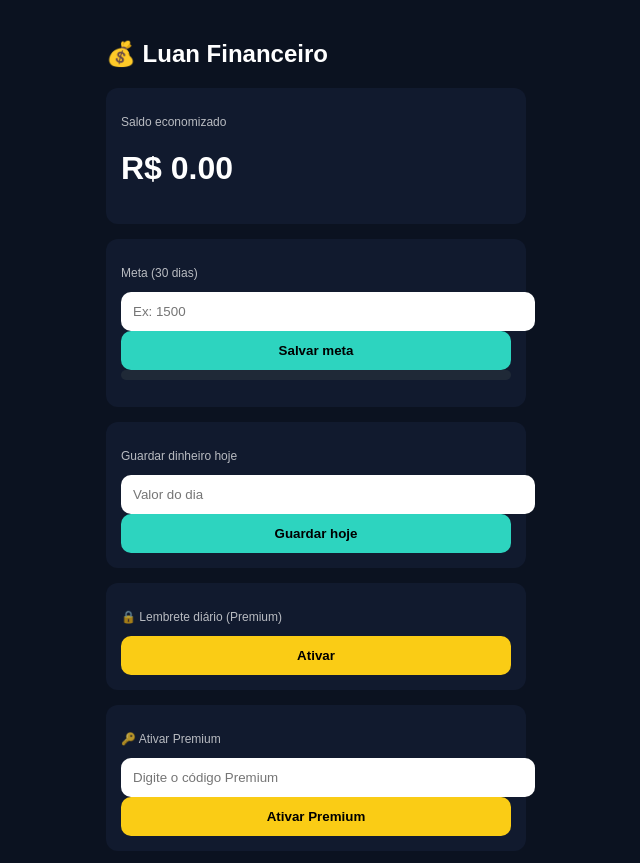
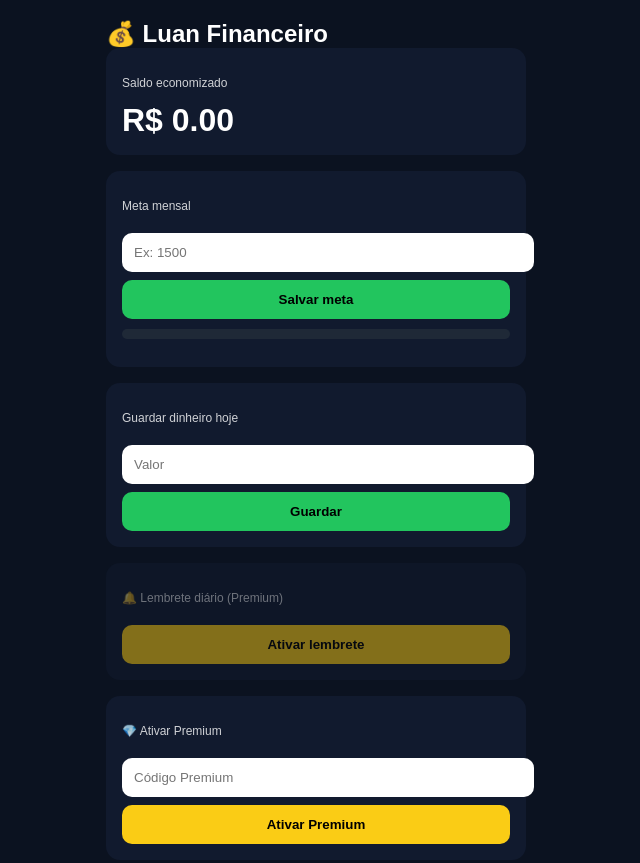
Before and after one commit to luanfelix01/Planilha-financeira-, a plain HTML site: page index.html in a window 1280 px wide. Shown: the top 863 px of the page, without its empty margins (324-964 px from the left). Drawn offline with Linux system fonts and the light colour scheme.

Commit message:
Update index.html

```diff
--- a/index.html
+++ b/index.html
@@ -6,16 +6,64 @@
 <title>Luan Financeiro</title>
 
 <style>
-body{margin:0;font-family:Arial;background:#0b1220;color:#fff}
-.container{max-width:420px;margin:auto;padding:20px}
-.card{background:#111a2e;border-radius:12px;padding:15px;margin-bottom:15px}
-button,input{width:100%;padding:12px;border:none;border-radius:10px}
-.btn{background:#2dd4bf;font-weight:bold}
-.btn-premium{background:#facc15;color:#000;font-weight:bold}
-.small{font-size:12px;opacity:.7}
-.progress{background:#1f2937;border-radius:10px;height:10px;overflow:hidden}
-.progress div{height:100%;background:#22c55e;width:0%}
-ul{padding-left:18px}
+body{
+  margin:0;
+  font-family:Arial,Helvetica,sans-serif;
+  background:#0b1220;
+  color:#fff;
+}
+.container{
+  max-width:420px;
+  margin:auto;
+  padding:20px;
+}
+.card{
+  background:#111a2e;
+  border-radius:14px;
+  padding:16px;
+  margin-bottom:16px;
+}
+h1,h2{margin:0}
+input,button{
+  width:100%;
+  padding:12px;
+  border-radius:10px;
+  border:none;
+  margin-top:8px;
+}
+button{
+  font-weight:bold;
+  cursor:pointer;
+}
+.btn{
+  background:#22c55e;
+}
+.btn-premium{
+  background:#facc15;
+  color:#000;
+}
+.small{
+  font-size:12px;
+  opacity:.8;
+}
+.progress{
+  background:#1f2937;
+  height:10px;
+  border-radius:10px;
+  overflow:hidden;
+  margin-top:10px;
+}
+.progress div{
+  height:100%;
+  background:#22c55e;
+  width:0%;
+}
+ul{
+  padding-left:18px;
+}
+.lock{
+  opacity:.5;
+}
 </style>
 </head>
 
@@ -30,27 +78,30 @@ ul{padding-left:18px}
 </div>
 
 <div class="card">
-  <p class="small">Meta (30 dias)</p>
+  <p class="small">Meta mensal</p>
   <input id="metaInput" type="number" placeholder="Ex: 1500">
   <button class="btn" onclick="salvarMeta()">Salvar meta</button>
-  <div class="progress"><div id="progress"></div></div>
+
+  <div class="progress">
+    <div id="progress"></div>
+  </div>
   <p id="simulador" class="small"></p>
 </div>
 
 <div class="card">
   <p class="small">Guardar dinheiro hoje</p>
-  <input id="valorDia" type="number" placeholder="Valor do dia">
-  <button class="btn" onclick="guardar()">Guardar hoje</button>
+  <input id="valorDia" type="number" placeholder="Valor">
+  <button class="btn" onclick="guardar()">Guardar</button>
 </div>
 
-<div class="card">
-  <p class="small">🔒 Lembrete diário (Premium)</p>
-  <button class="btn-premium" onclick="ativarLembrete()">Ativar</button>
+<div class="card" id="premiumCard">
+  <p class="small">🔔 Lembrete diário (Premium)</p>
+  <button class="btn-premium" onclick="ativarLembrete()">Ativar lembrete</button>
 </div>
 
-<div class="card">
-  <p class="small">🔑 Ativar Premium</p>
-  <input id="codigoPremium" placeholder="Digite o código Premium">
+<div class="card" id="ativarPremiumCard">
+  <p class="small">💎 Ativar Premium</p>
+  <input id="codigoPremium" placeholder="Código Premium">
   <button class="btn-premium" onclick="ativarPremium()">Ativar Premium</button>
 </div>
 
@@ -68,74 +119,101 @@ ul{padding-left:18px}
 </div>
 
 <script>
-/* ===== PREMIUM ===== */
-function precisaPremium(){
-  if(localStorage.getItem("premium")!=="true"){
-    alert("🔒 Recurso exclusivo do Premium");
-    window.location.href="venda.html";
-    return true;
-  }
-  return false;
+/* ========= PREMIUM ========= */
+function ativarPremiumLocal(){
+  localStorage.setItem("premium","true");
 }
 
-/* ===== DADOS ===== */
+function isPremium(){
+  return localStorage.getItem("premium")==="true";
+}
+
+/* Ativação automática por link */
+(function(){
+  const params = new URLSearchParams(window.location.search);
+  if(params.get("premium")==="true"){
+    ativarPremiumLocal();
+    alert("💎 Premium ativado com sucesso!");
+    history.replaceState({},document.title,"index.html");
+  }
+})();
+
+/* Ativação manual */
+function ativarPremium(){
+  const codigo = document.getElementById("codigoPremium").value.trim();
+  if(codigo==="LUAN-PREMIUM"){
+    ativarPremiumLocal();
+    alert("💎 Premium ativado com sucesso!");
+    location.reload();
+  }else{
+    alert("❌ Código inválido");
+  }
+}
+
+/* ========= DADOS ========= */
 let dados = JSON.parse(localStorage.getItem("financeiro")) || {
-  total:0,meta:0,historico:[]
+  total:0,
+  meta:0,
+  historico:[]
 };
 
-/* ===== FUNÇÕES ===== */
 function salvarMeta(){
-  dados.meta=Number(metaInput.value);
-  atualizar();
+  dados.meta = Number(metaInput.value);
+  salvar();
 }
+
 function guardar(){
-  let v=Number(valorDia.value);
-  if(!v)return;
-  dados.total+=v;
+  const v = Number(valorDia.value);
+  if(!v || v<=0) return;
+  dados.total += v;
   dados.historico.push({
     data:new Date().toLocaleDateString(),
     valor:v.toFixed(2)
   });
+  valorDia.value="";
+  salvar();
+}
+
+function ativarLembrete(){
+  if(!isPremium()){
+    alert("🔒 Função exclusiva do Premium");
+    window.location.href="venda.html";
+    return;
+  }
+  alert("🔔 Lembrete Premium ativado!");
+}
+
+/* ========= UI ========= */
+function salvar(){
+  localStorage.setItem("financeiro",JSON.stringify(dados));
   atualizar();
 }
-function ativarLembrete(){
-  if(precisaPremium())return;
-  alert("🔔 Lembrete Premium ativado");
-}
 
-/* ===== ATIVAÇÃO PREMIUM MANUAL ===== */
-function ativarPremium(){
-  if(codigoPremium.value.trim()==="LUAN-PREMIUM"){
-    localStorage.setItem("premium","true");
-    alert("💎 Premium ativado com sucesso!");
-    location.reload();
-  } else {
-    alert("❌ Código inválido");
+function atualizar(){
+  total.innerText = dados.total.toFixed(2);
+
+  let porcentagem = dados.meta ? (dados.total/dados.meta)*100 : 0;
+  progress.style.width = Math.min(porcentagem,100) + "%";
+
+  historico.innerHTML="";
+  dados.historico.forEach(h=>{
+    historico.innerHTML += `<li>${h.data} — R$ ${h.valor}</li>`;
+  });
+
+  if(dados.meta){
+    simulador.innerText =
+      `Para bater a meta: R$ ${(dados.meta/30).toFixed(2)} por dia`;
+  }else{
+    simulador.innerText="";
+  }
+
+  if(isPremium()){
+    ativarPremiumCard.style.display="none";
+  }else{
+    premiumCard.classList.add("lock");
   }
 }
 
-/* ===== ATIVAÇÃO AUTOMÁTICA (KIWIFY) ===== */
-const params=new URLSearchParams(window.location.search);
-if(params.get("premium")==="true"){
-  localStorage.setItem("premium","true");
-  alert("💎 Premium liberado automaticamente!");
-  history.replaceState({},document.title,"index.html");
-}
-
-/* ===== UI ===== */
-function atualizar(){
-  total.innerText=dados.total.toFixed(2);
-  let p=dados.meta?dados.total/dados.meta*100:0;
-  progress.style.width=p+"%";
-  historico.innerHTML="";
-  dados.historico.forEach(h=>{
-    historico.innerHTML+=`<li>${h.data} - R$ ${h.valor}</li>`;
-  });
-  if(dados.meta){
-    simulador.innerText=`Para bater a meta: R$ ${(dados.meta/30).toFixed(2)} por dia`;
-  }
-  localStorage.setItem("financeiro",JSON.stringify(dados));
-}
 atualizar();
 </script>
 </body>
```
